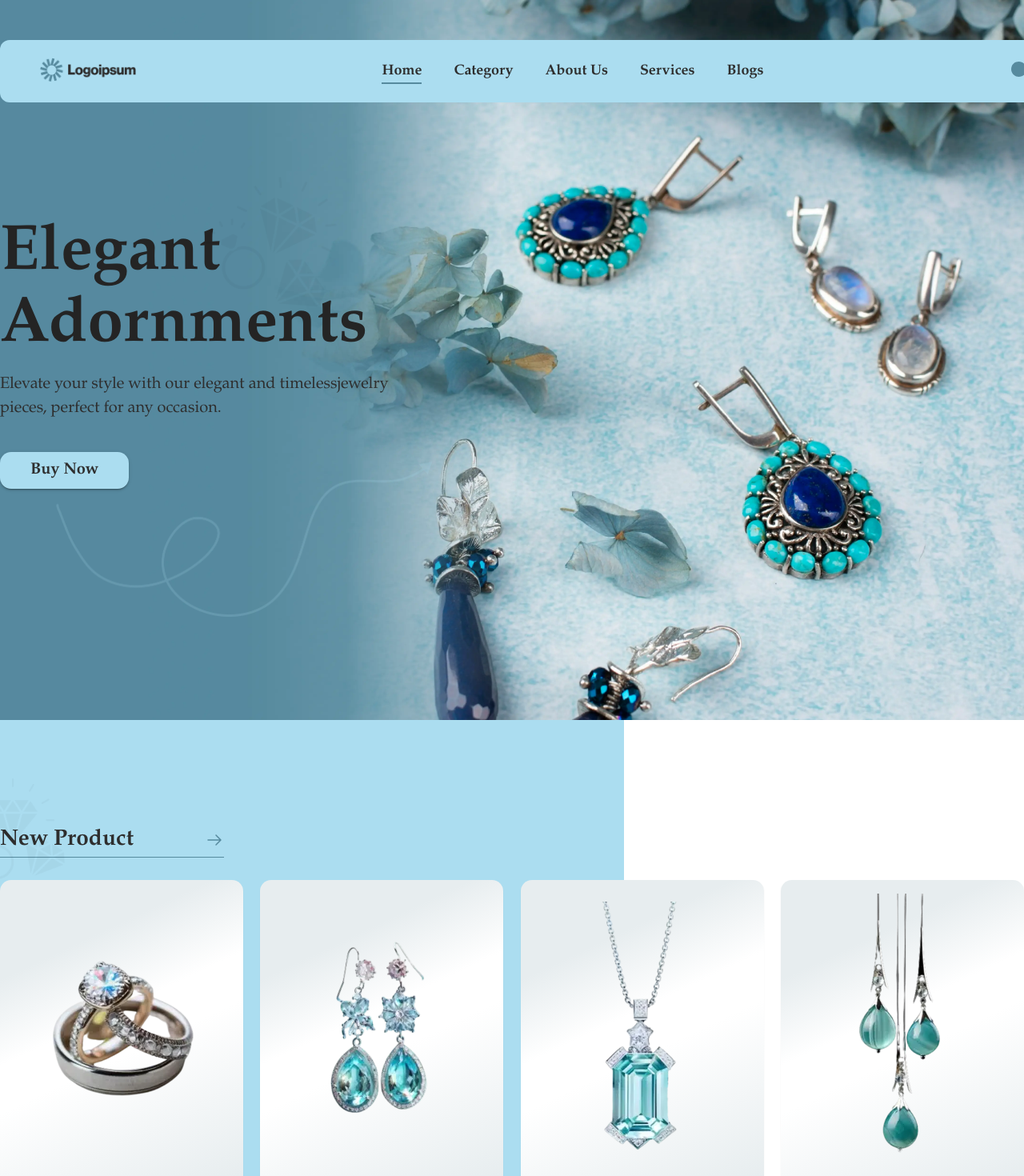
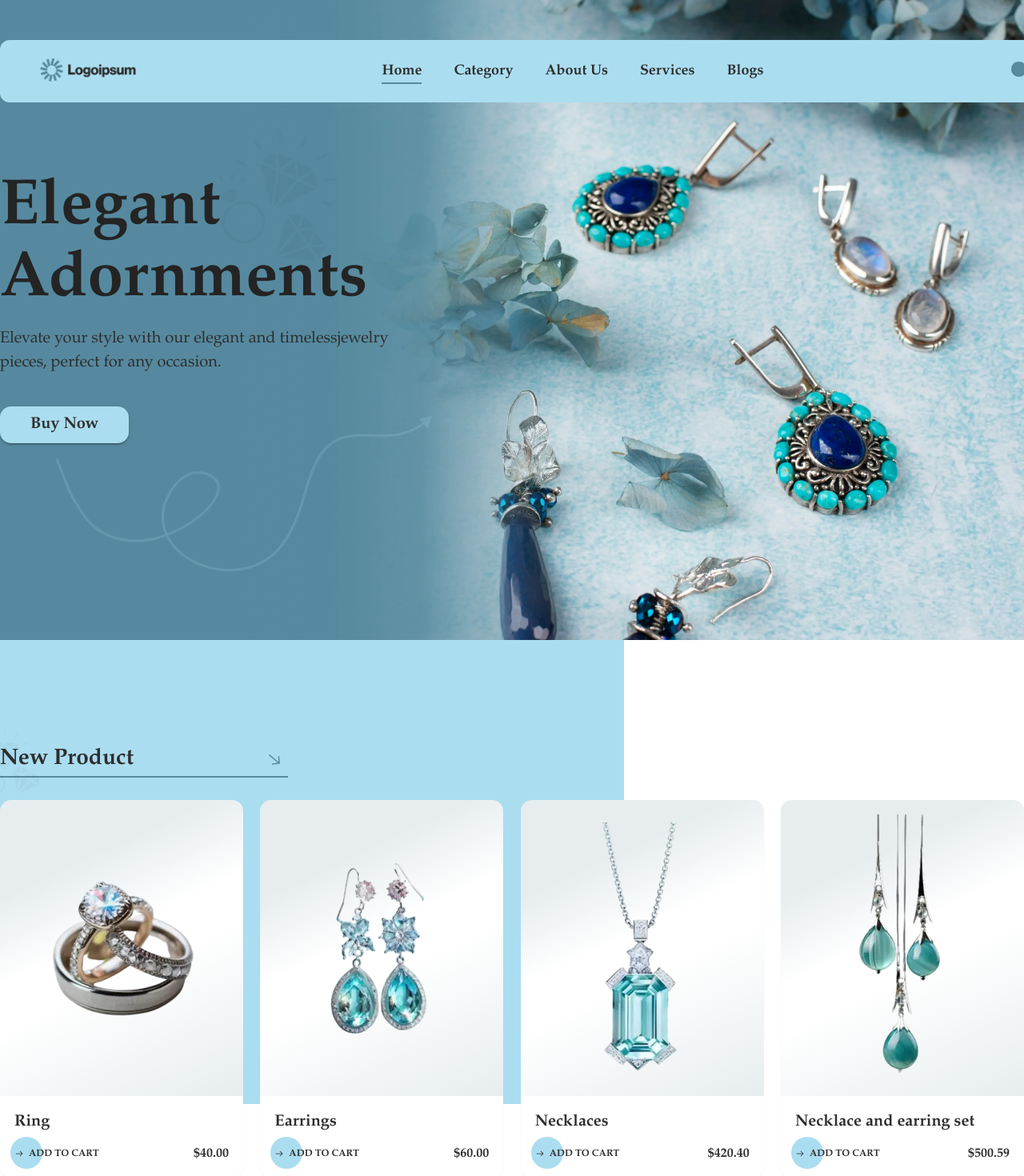
Before and after one commit to mahtab130/Elegant-Adornments, a React (Vite) app: page / in a window 1280 px wide. Shown: the top 1470 px of the page at 80% size. Built offline with nearby package versions, Linux system fonts and the light colour scheme.

Commit message:
🐛 FIX: some bug

```diff
--- /dev/null
+++ b/src/components/common/CustomTitle.tsx
@@ -0,0 +1,37 @@
+import { memo } from "react";
+
+import { Typography, Box, SxProps, Theme } from "@mui/material";
+
+import { arrowCrookedIcon } from "../other/SvgComponent";
+
+import backImage from "../../assets/images/back-image-2.webp";
+import { COLOR_SECEONDRY } from "../../helper/constants/colors";
+import { FONT_BODY_LARGE } from "../../helper/constants/fonts";
+
+export const CustomTitle = memo<{ title?: string }>(({ title }) => {
+  return (
+    <Typography sx={customTitle}>
+      {title}
+      {arrowCrookedIcon()}
+      <Box component="img" className="vector-image" src={backImage} />
+    </Typography>
+  );
+});
+
+const customTitle: SxProps<Theme> = {
+  width: "360px",
+  display: "flex",
+  fontWeight: "700",
+  position: "relative",
+  alignItems: "center",
+  fontSize: FONT_BODY_LARGE,
+  justifyContent: "space-between",
+  borderBottom: "2px solid" + COLOR_SECEONDRY,
+  "& .vector-image": {
+    left: "-45px",
+    width: "100px",
+    height: "100px",
+    bottom: "-32px",
+    position: "absolute",
+  },
+};
--- a/src/components/other/SvgComponent.tsx
+++ b/src/components/other/SvgComponent.tsx
@@ -79,3 +79,20 @@
     />
   </svg>
 );
+
+export const arrowCrookedIcon = (color?: string) => (
+  <svg
+    width="34"
+    height="34"
+    viewBox="0 0 34 34"
+    fill="none"
+    xmlns="http://www.w3.org/2000/svg"
+  >
+    <path
+      fill-rule="evenodd"
+      clip-rule="evenodd"
+      d="M22.3057 12.9188C22.7182 12.8809 23.0833 13.1846 23.1212 13.5971L23.8976 22.0467C23.9355 22.4592 23.6319 22.8243 23.2194 22.8622L14.7697 23.6386C14.3572 23.6765 13.9921 23.3729 13.9542 22.9604C13.9163 22.5479 14.22 22.1828 14.6324 22.1449L21.2791 21.5342L10.3697 12.461C10.0512 12.1961 10.0078 11.7232 10.2727 11.4048C10.5375 11.0863 11.0104 11.0429 11.3289 11.3077L22.2382 20.3809L21.6275 13.7343C21.5896 13.3218 21.8932 12.9567 22.3057 12.9188Z"
+      fill={color || "#568A9E"}
+    />
+  </svg>
+);
--- /dev/null
+++ b/src/components/setions/AboutUs.tsx
@@ -0,0 +1,3 @@
+export const AboutUs = () => {
+  return <></>;
+};
--- a/src/components/setions/CategorySection.tsx
+++ b/src/components/setions/CategorySection.tsx
@@ -1,23 +1,19 @@
 import { memo } from "react";
 
 import { map } from "lodash";
-import { Box, Grid, Typography } from "@mui/material";
+import { Grid } from "@mui/material";
 
 import { categoryData } from "../../data/category";
 import { CategoryCard } from "../common/CategoryCard";
-import { arrowRightIcon } from "../other/SvgComponent";
 
-import backImage from "../../assets/images/back-image-2.webp";
 import { categorySectionSX } from "../../helper/styleObjects/sections";
+import { CustomTitle } from "../common/CustomTitle";
 
 export const CategorySection = memo(() => {
   return (
     <Grid sx={categorySectionSX}>
       <Grid className="category-container">
-        <Typography className="title-category">
-          Product Categorization {arrowRightIcon()}
-          <Box component="img" className="vector-image" src={backImage} />
-        </Typography>
+        <CustomTitle title="Product Categorization" />
         <Grid container className="category-cards-wrapper">
           {map(categoryData, ({ id, image, name }) => (
             <Grid item xs={12} md={2.85} key={id}>
--- a/src/components/setions/ProductSection.tsx
+++ b/src/components/setions/ProductSection.tsx
@@ -1,24 +1,20 @@
 import { memo } from "react";
 
 import { map } from "lodash";
-import { Box, Grid, Typography } from "@mui/material";
+import { Box, Grid } from "@mui/material";
 
 import { productData } from "../../data/product";
 import { ProductCard } from "../common/ProductCard";
-import { arrowRightIcon } from "../other/SvgComponent";
 import { productSectionSX } from "../../helper/styleObjects/sections";
 
-import backImage from "../../assets/images/back-image-2.webp";
+import { CustomTitle } from "../common/CustomTitle";
 
 export const ProductSection = memo(() => {
   return (
     <Grid sx={productSectionSX}>
       <Box component="div" className="color-background"></Box>
       <Grid className="products-container">
-        <Typography className="title-product">
-          New Product {arrowRightIcon()}
-          <Box component="img" className="vector-image" src={backImage} />
-        </Typography>
+        <CustomTitle title="New Product" />
         <Grid container className="product-cards-wrapper">
           {map(productData, ({ id, image, name, price }) => (
             <Grid item xs={12} md={2.85} key={id}>
--- a/src/helper/styleObjects/common.ts
+++ b/src/helper/styleObjects/common.ts
@@ -17,8 +17,7 @@
   alignItems: "center",
   justifyContent: "space-between",
   background:
-    "linear-gradient(117.57deg, #568A9E 11.15%, #96B6C3 41.17%, #E3ECEF 65.42%, #D0E2E9 78.3%, #568A9E 97.72%)",
-
+    "linear-gradient(296.92deg, #568A9E 15.8%, #6A99AB 23.43%, #76A3B4 28.59%, #6D9FB1 35.91%, #6A9BAE 44.85%, #568A9E 59.37%, #568A9E 67.78%, #568A9E 75.24%, #568A9E 83.27%)",
   "& .title-wrapper": {
     py: SPACE_L3,
     display: "flex",
--- a/src/helper/styleObjects/main.ts
+++ b/src/helper/styleObjects/main.ts
@@ -10,7 +10,7 @@
   flexDirection: "column",
   "& .home-wrapper": {
     width: "100%",
-    height: "100%",
+    height: "100vh",
     display: "flex",
     alignItems: "center",
     position: "relative",
--- a/src/helper/styleObjects/sections.ts
+++ b/src/helper/styleObjects/sections.ts
@@ -8,17 +8,8 @@
   SPACE_M1,
   SPACE_M2,
 } from "../constants/spaces";
-import {
-  COLOR_TEXT,
-  COLOR_TITLE,
-  COLOR_PRIMARY,
-  COLOR_SECEONDRY,
-} from "../constants/colors";
-import {
-  FONT_BODY_LARGE,
-  FONT_BODY_MEDIUM,
-  FONT_HEADING_LARGE,
-} from "../constants/fonts";
+import { FONT_BODY_MEDIUM, FONT_HEADING_LARGE } from "../constants/fonts";
+import { COLOR_TEXT, COLOR_TITLE, COLOR_PRIMARY } from "../constants/colors";
 
 export const homeSectionSX: SxProps<Theme> = {
   "&.container": {
@@ -31,7 +22,7 @@
     position: "relative",
     flexDirection: "column",
     "& .texts-wrapper": {
-      mt: "95px",
+      mt: SPACE_L3,
       pt: SPACE_L1,
       display: "flex",
       position: "relative",
@@ -100,23 +91,6 @@
   "& .products-container": {
     width: "100%",
     maxWidth: "1400px",
-    "& .title-product": {
-      width: "280px",
-      display: "flex",
-      fontWeight: "700",
-      position: "relative",
-      alignItems: "center",
-      fontSize: FONT_BODY_LARGE,
-      justifyContent: "space-between",
-      borderBottom: "1px solid" + COLOR_SECEONDRY,
-      "& .vector-image": {
-        left: "-60px",
-        width: "150px",
-        height: "150px",
-        bottom: "-40px",
-        position: "absolute",
-      },
-    },
     "& .product-cards-wrapper": {
       mt: SPACE_M1,
       width: "100%",
@@ -130,31 +104,14 @@
   width: "100%",
   my: SPACE_L1,
   display: "flex",
+  minHeight: "600px",
   justifyContent: "center",
-  minHeight: "600px",
   "& .category-container": {
     width: "100%",
     display: "flex",
     maxWidth: "1400px",
     height: "fit-content",
     flexDirection: "column",
-    "& .title-category": {
-      width: "360px",
-      display: "flex",
-      fontWeight: "700",
-      position: "relative",
-      alignItems: "center",
-      fontSize: FONT_BODY_LARGE,
-      justifyContent: "space-between",
-      borderBottom: "1px solid" + COLOR_SECEONDRY,
-      "& .vector-image": {
-        left: "-60px",
-        width: "150px",
-        height: "150px",
-        bottom: "-40px",
-        position: "absolute",
-      },
-    },
     "& .category-cards-wrapper": {
       display: "flex",
       justifyContent: "space-between",
```
Also changed, not shown: src/components/common/SectionProvider.tsx (added, +21 -0 lines).
